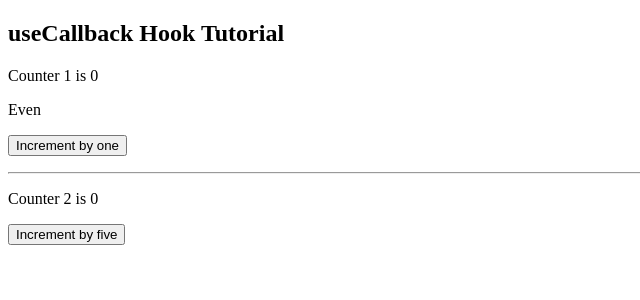
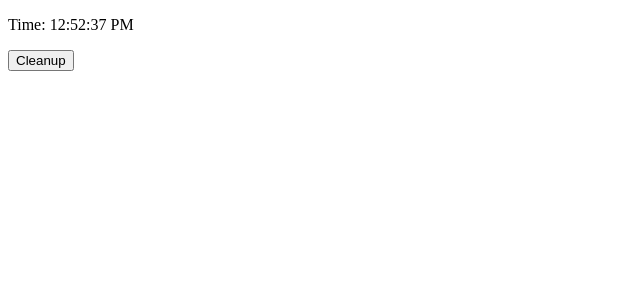
Before and after one commit to meshkatahmed/React-Learning, a React (Vite) app in the folder vite-project/: page / in a window 1280 px wide. Shown: the top 300 px of the page, without its empty margins (0-640 px from the left). Built offline with nearby package versions, Linux system fonts and the light colour scheme.

Commit message:
useRef hook & forwardRef

```diff
--- a/vite-project/src/App.jsx
+++ b/vite-project/src/App.jsx
@@ -68,35 +68,44 @@
 //   }
 // }
 
-import {useState,useCallback,useMemo} from 'react';
-import Title from './components/Hooks/useCallbackWithMemo&useMemo/Title';
-import ShowCount from './components/Hooks/useCallbackWithMemo&useMemo/ShowCount';
-import Button from './components/Hooks/useCallbackWithMemo&useMemo/Button';
+// useCallback, useMemo hooks usage
+// import {useState,useCallback,useMemo} from 'react';
+// import Title from './components/Hooks/useCallbackWithMemo&useMemo/Title';
+// import ShowCount from './components/Hooks/useCallbackWithMemo&useMemo/ShowCount';
+// import Button from './components/Hooks/useCallbackWithMemo&useMemo/Button';
+
+// export default function App() {
+//   const [count1,setCount1] = useState(0);
+//   const [count2,setCount2] = useState(0);
+
+//   const incrementByOne = useCallback(() => {
+//     setCount1((prevCount)=>prevCount+1);
+//   },[]);
+//   const incrementByFive = useCallback(() => {
+//     setCount2((prevCount)=>prevCount+5);
+//   },[]);
+//   const isEvenOrOdd = useMemo(() => {
+//     let i = 0;
+//     while (i<1000000000) i += 1;
+//     return count1 % 2 === 0;
+//   },[count1]);
+//   return (
+//     <div>
+//       <Title/>
+//       <ShowCount count={count1} title='Counter 1'/>
+//       <span>{isEvenOrOdd ? 'Even' : 'Odd'}</span>
+//       <Button handleClick={incrementByOne}>Increment by one</Button>
+//       <hr/>
+//       <ShowCount count={count2} title='Counter 2'/>
+//       <Button handleClick={incrementByFive}>Increment by five</Button>
+//     </div>
+//   );
+// }
+
+
+// import Form from "./components/Hooks/useRef/Form"
+import Time from "./components/Hooks/useRef/Time"
 
 export default function App() {
-  const [count1,setCount1] = useState(0);
-  const [count2,setCount2] = useState(0);
-
-  const incrementByOne = useCallback(() => {
-    setCount1((prevCount)=>prevCount+1);
-  },[]);
-  const incrementByFive = useCallback(() => {
-    setCount2((prevCount)=>prevCount+5);
-  },[]);
-  const isEvenOrOdd = useMemo(() => {
-    let i = 0;
-    while (i<1000000000) i += 1;
-    return count1 % 2 === 0;
-  },[count1]);
-  return (
-    <div>
-      <Title/>
-      <ShowCount count={count1} title='Counter 1'/>
-      <span>{isEvenOrOdd ? 'Even' : 'Odd'}</span>
-      <Button handleClick={incrementByOne}>Increment by one</Button>
-      <hr/>
-      <ShowCount count={count2} title='Counter 2'/>
-      <Button handleClick={incrementByFive}>Increment by five</Button>
-    </div>
-  );
+  return <Time/>
 }
--- /dev/null
+++ b/vite-project/src/components/Hooks/useRef/Form.jsx
@@ -0,0 +1,17 @@
+import { useEffect,useRef } from "react";
+import Input from "./Input";
+
+export default function Form() {
+    const inputRef = useRef(null);
+    useEffect(() => {
+        // component did load
+        inputRef.current.focus();
+    },[]);
+    return (
+        <div>
+            <p>
+                <Input ref={inputRef} type="text" placeholder="Enter something"/>
+            </p>
+        </div>
+    );
+}
--- /dev/null
+++ b/vite-project/src/components/Hooks/useRef/Time.jsx
@@ -0,0 +1,28 @@
+import { useEffect,useState,useRef } from "react";
+
+export default function Time() {
+    const [date,setDate] = useState(new Date());
+    const intervalRef = useRef(null);
+
+    const tick = () => {
+        setDate(new Date());
+    }
+    useEffect(() => {
+        intervalRef.current = setInterval(tick,1000);
+        // Stop the timer
+        return () => clearInterval(intervalRef.current);
+    },[]);
+
+    return (
+        <div>
+            <p>Time: {date.toLocaleTimeString()}</p>
+            <p>
+                <button type="button"
+                    onClick={()=>clearInterval(intervalRef.current)}
+                >
+                    Cleanup
+                </button>
+            </p>
+        </div>
+    );
+}
```
Also changed, not shown: vite-project/src/components/Hooks/useRef/Input.jsx (added, +9 -0 lines).
